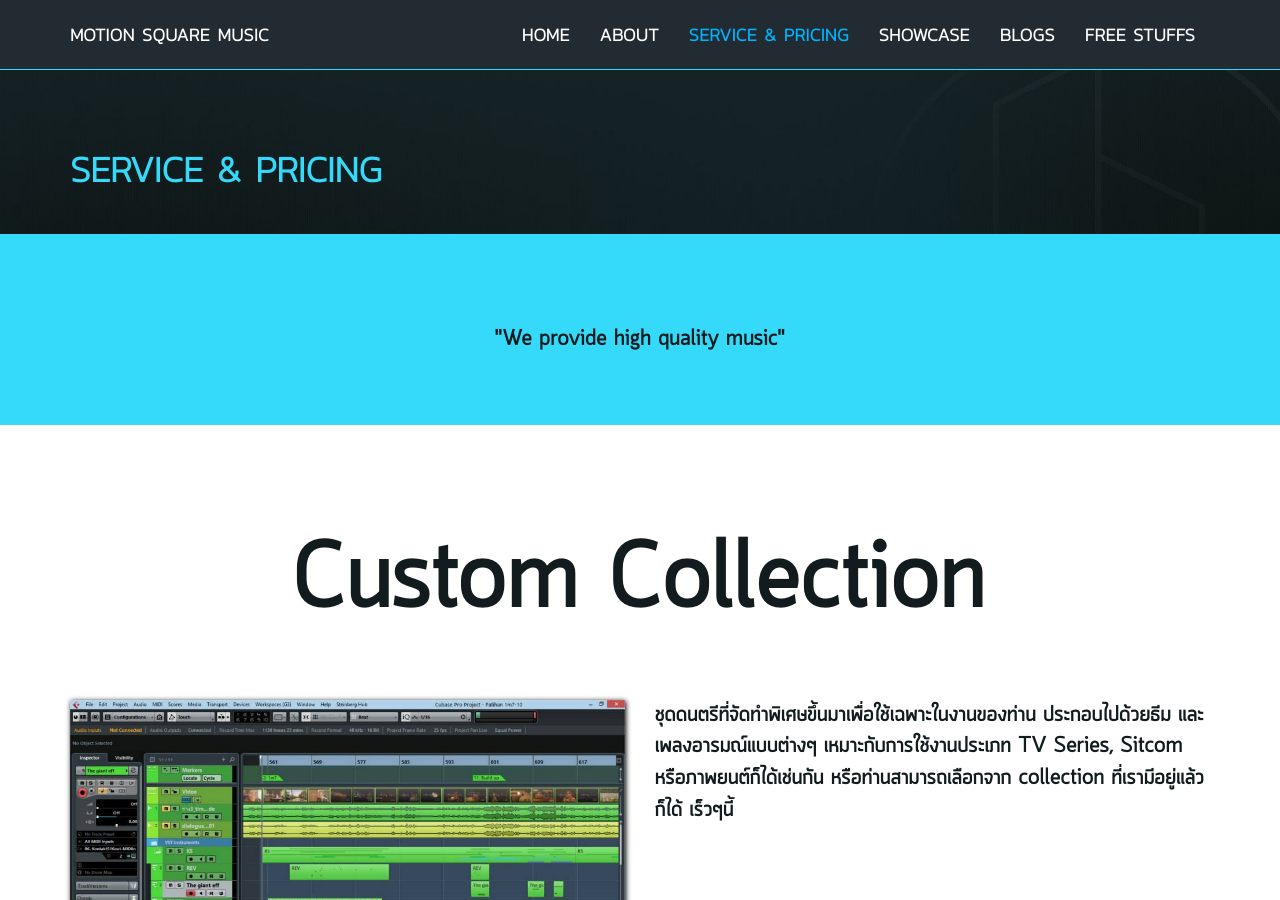
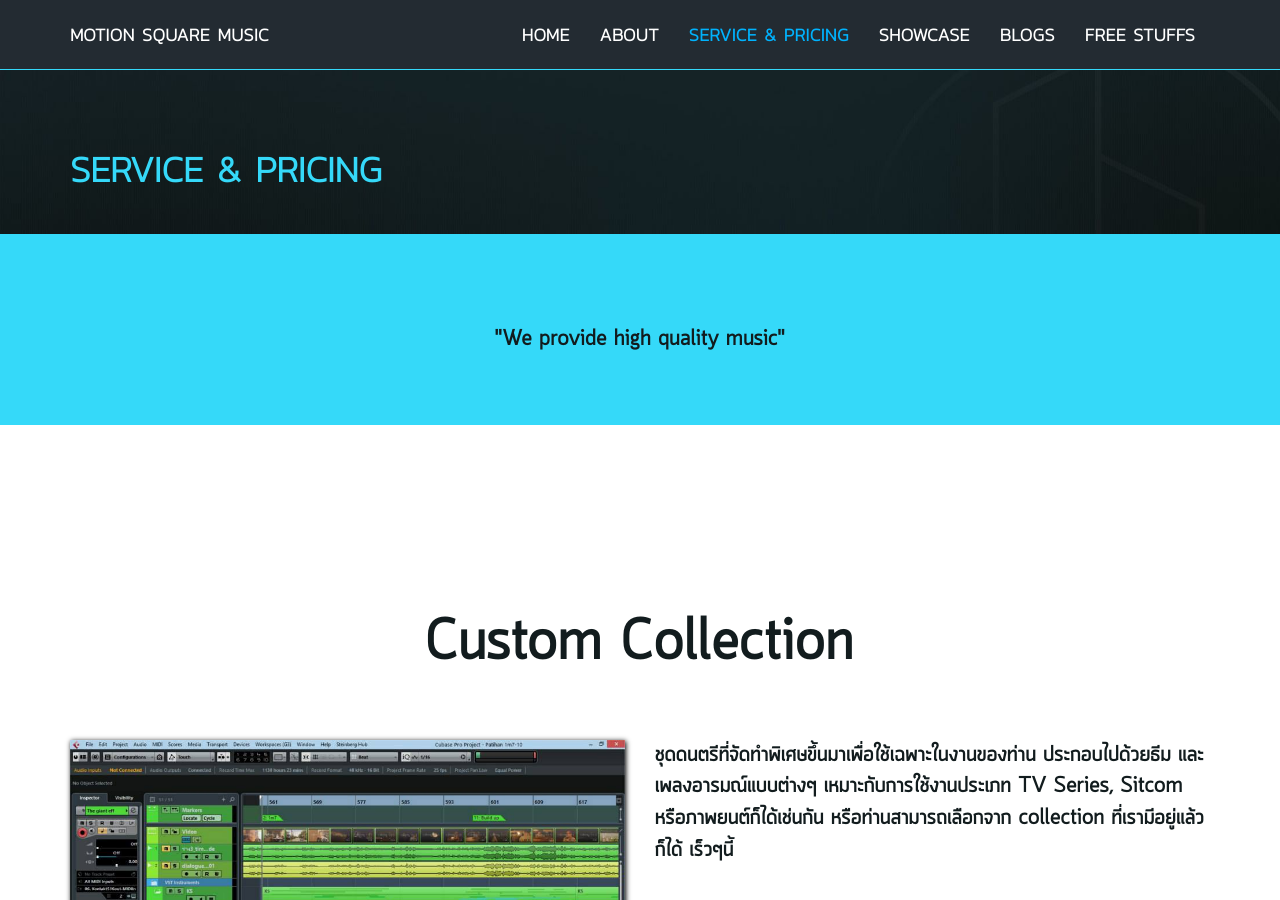
Before and after one commit to motionsquaremusic/motionsquaremusic.github.io, a Jekyll site: the page built from services/index.html, in a window 1280 px wide and 900 px high. Built offline with Jekyll 4.4.1, drawn with Linux system fonts in a browser that asks for light colours; nearby versions of some CDN libraries; comment, search, counter and statistics services are not loaded.

Commit message:
markup changes after applying fonts

```diff
--- a/index.html
+++ b/index.html
@@ -7,7 +7,7 @@ active: index
   <div class="container">
     <div class="row">
       <div class="col-lg-8 col-lg-offset-2">
-        <br><h1>MOTION SQUARE MUSIC</h1>
+        <br><h2>MOTION SQUARE MUSIC</h2>
         <p>The first ever music library for film, tv, and media in Thailand</p><br>
       </div>
       <div class=" [ col-lg-8 col-lg-offset-2 ] himg">
--- a/services/index.html
+++ b/services/index.html
@@ -25,7 +25,7 @@ active: services
 <div class="services contentbox-bgwhite font-override_quark">
   <div class="container">
     <div class="row">
-      <h1 class="services_title text-center mb">Custom Collection</h1>
+      <h2 class="services_title text-center mb">Custom Collection</h2>
       <div class="col-lg-6 col-md-6 col-sm-6 col-xs-12">
         <img class="img-responsive center-block shadow-image" src="{{"/assets/img/services/customcol.jpg" | prepend: site.url }}">
       </div>
@@ -39,7 +39,7 @@ active: services
 <div class="services contentbox-bginversed font-override_quark">
   <div class="container">
     <div class="row">
-      <h1 class="services_title text-center mb">Loop Music</h1>
+      <h2 class="services_title text-center mb">Loop Music</h2>
       <div class="col-lg-6 col-md-6 col-sm-6 col-xs-12">
         <h4 class="services_description">ดนตรีที่สามารถวนซ้ำได้เพื่อใช้ในงาน multimedia ต่างๆเช่น เกมส์, infographic, presetation โดยให้เพลงวนซ้ำและไม่ต้องกังวลเรื่องความยาวของเพลง</h4>
       </div>
@@ -53,7 +53,7 @@ active: services
 <div class="services contentbox-bgwhite font-override_quark">
   <div class="container">
     <div class="row">
-      <h1 class="services_title text-center mb">Mockup Score</h1>
+      <h2 class="services_title text-center mb">Mockup Score</h2>
       <div class="col-lg-6 col-md-6 col-sm-6 col-xs-12">
         <div class="fitvidsjs"><iframe class="shadow-image" src="https://player.vimeo.com/video/130059898?portrait=0&byline=0" frameborder="0" webkitallowfullscreen mozallowfullscreen allowfullscreen></iframe></div>
       </div>
@@ -67,7 +67,7 @@ active: services
 <div class="services contentbox-bginversed font-override_quark">
   <div class="container">
     <div class="row">
-      <h1 class="services_title text-center mb">Stock Music</h1>
+      <h2 class="services_title text-center mb">Stock Music</h2>
       <div class="col-lg-6 col-md-6 col-sm-6 col-xs-12">
         <h4 class="services_description">ดนตรีรูปแบบจบในเพลงในอารมณ์ต่างๆให้ท่านได้เลือกนำไปใช้ในภาพยนต์ หรือสื่อ multimedia มากมายเช่น Trailer, โฆษณา, เกมส์ หรือ ภาพยนต์ก็ได้เช่นกัน</h4>
       </div>
```
